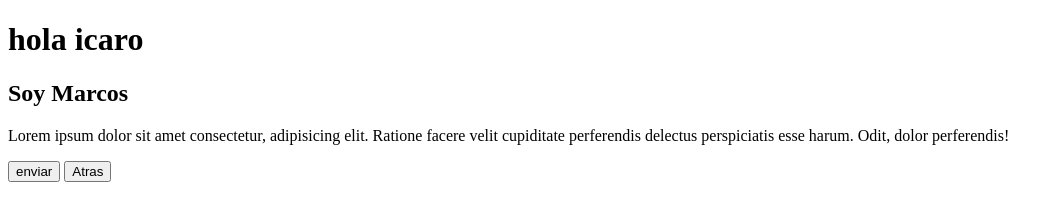
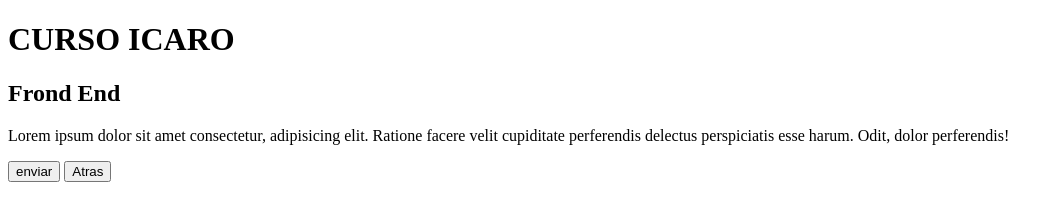
Before and after one commit to MarcosFaggiano/primerRepository, a plain HTML site: page index.html in a window 1280 px wide. Shown: the whole page, without its empty margins (0-1063 px from the left). Drawn offline with Linux system fonts and the light colour scheme.

Commit message:
SE cambia titulo y subtitulo

```diff
--- a/index.html
+++ b/index.html
@@ -7,8 +7,8 @@
     <title>Document</title>
   </head>
   <body></body>
-  <h1>hola icaro</h1>
-  <h2>Soy Marcos</h2>
+  <h1>CURSO ICARO</h1>
+  <h2>Frond End</h2>
   <p>
     Lorem ipsum dolor sit amet consectetur, adipisicing elit. Ratione facere
     velit cupiditate perferendis delectus perspiciatis esse harum. Odit, dolor
```
